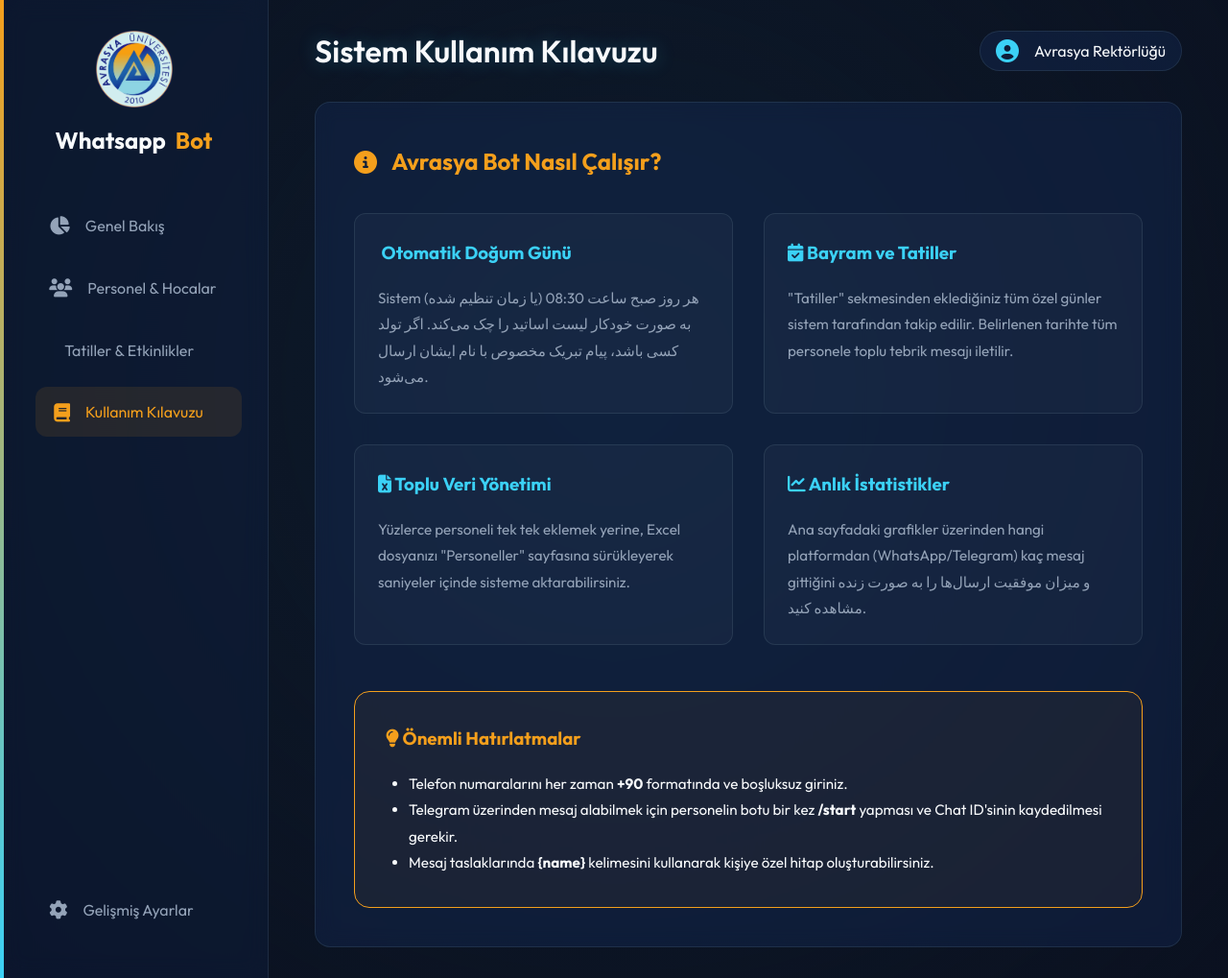
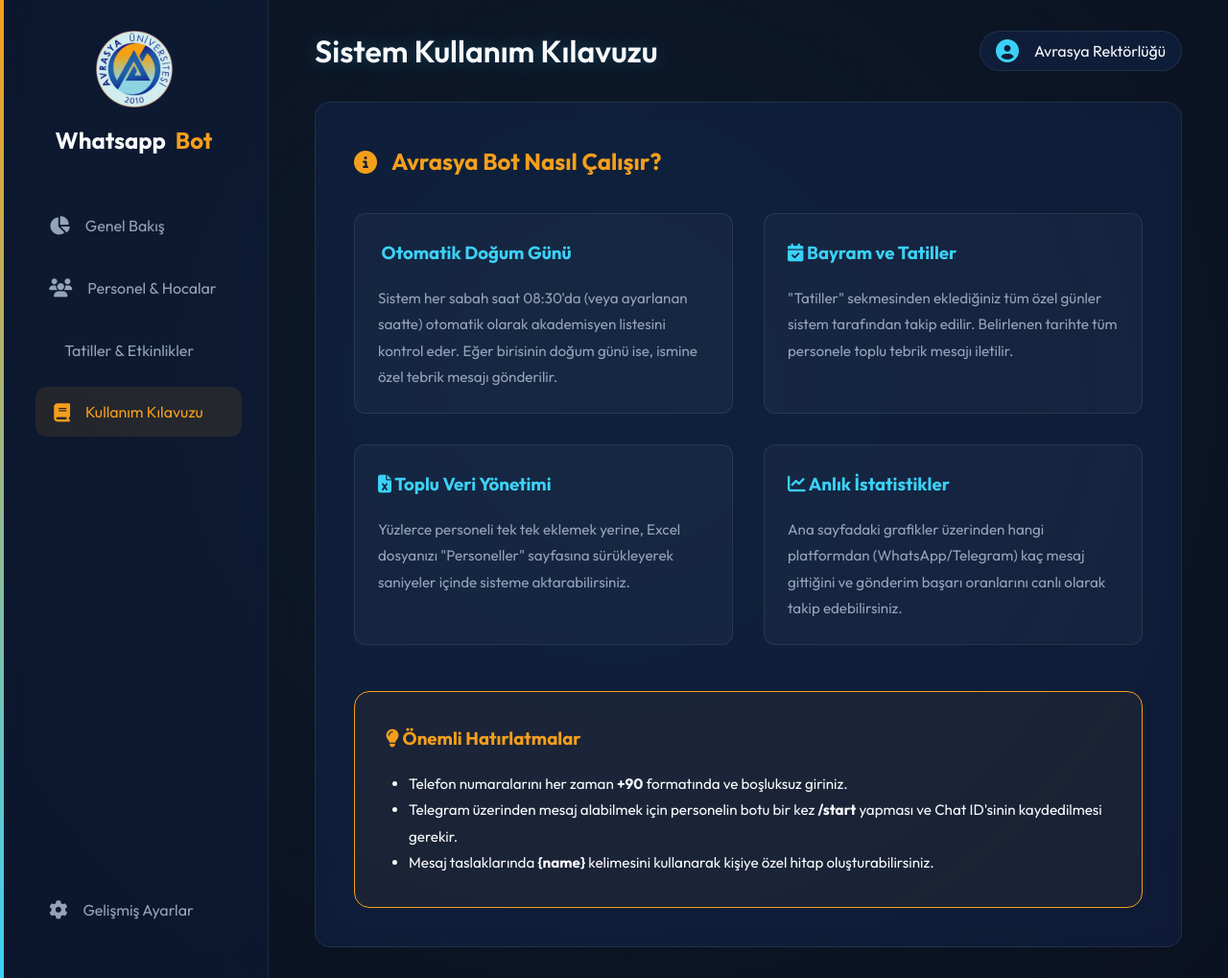
Before and after one commit to raminentezar-rgb/avrasya_whatsapp_bot, a Django app: page /guide/ in a window 1280 px wide. Shown: the whole page at 96% size. Run offline with Django 5.2, Linux system fonts and the light colour scheme; some libraries are stand-ins or nearby versions.

Commit message:
Final localization to Turkish for Guide and Dashboard

```diff
--- a/core/templates/guide.html
+++ b/core/templates/guide.html
@@ -11,7 +11,7 @@
         <div style="background: rgba(255,255,255,0.03); padding: 1.5rem; border-radius: 12px; border: 1px solid var(--border);">
             <h3 style="color: var(--cyan); margin-bottom: 1rem;"><i class="fa-solid fa-cake-candle"></i> Otomatik Doğum Günü</h3>
             <p style="color: var(--text-muted); font-size: 0.95rem;">
-                Sistem هر روز صبح ساعت 08:30 (یا زمان تنظیم شده) به صورت خودکار لیست اساتید را چک می‌کند. اگر تولد کسی باشد، پیام تبریک مخصوص با نام ایشان ارسال می‌شود.
+                Sistem her sabah saat 08:30'da (veya ayarlanan saatte) otomatik olarak akademisyen listesini kontrol eder. Eğer birisinin doğum günü ise, ismine özel tebrik mesajı gönderilir.
             </p>
         </div>
 
@@ -35,7 +35,7 @@
         <div style="background: rgba(255,255,255,0.03); padding: 1.5rem; border-radius: 12px; border: 1px solid var(--border);">
             <h3 style="color: var(--cyan); margin-bottom: 1rem;"><i class="fa-solid fa-chart-line"></i> Anlık İstatistikler</h3>
             <p style="color: var(--text-muted); font-size: 0.95rem;">
-                Ana sayfadaki grafikler üzerinden hangi platformdan (WhatsApp/Telegram) kaç mesaj gittiğini و میزان موفقیت ارسال‌ها را به صورت زنده مشاهده کنید.
+                Ana sayfadaki grafikler üzerinden hangi platformdan (WhatsApp/Telegram) kaç mesaj gittiğini ve gönderim başarı oranlarını canlı olarak takip edebilirsiniz.
             </p>
         </div>
     </div>
```
